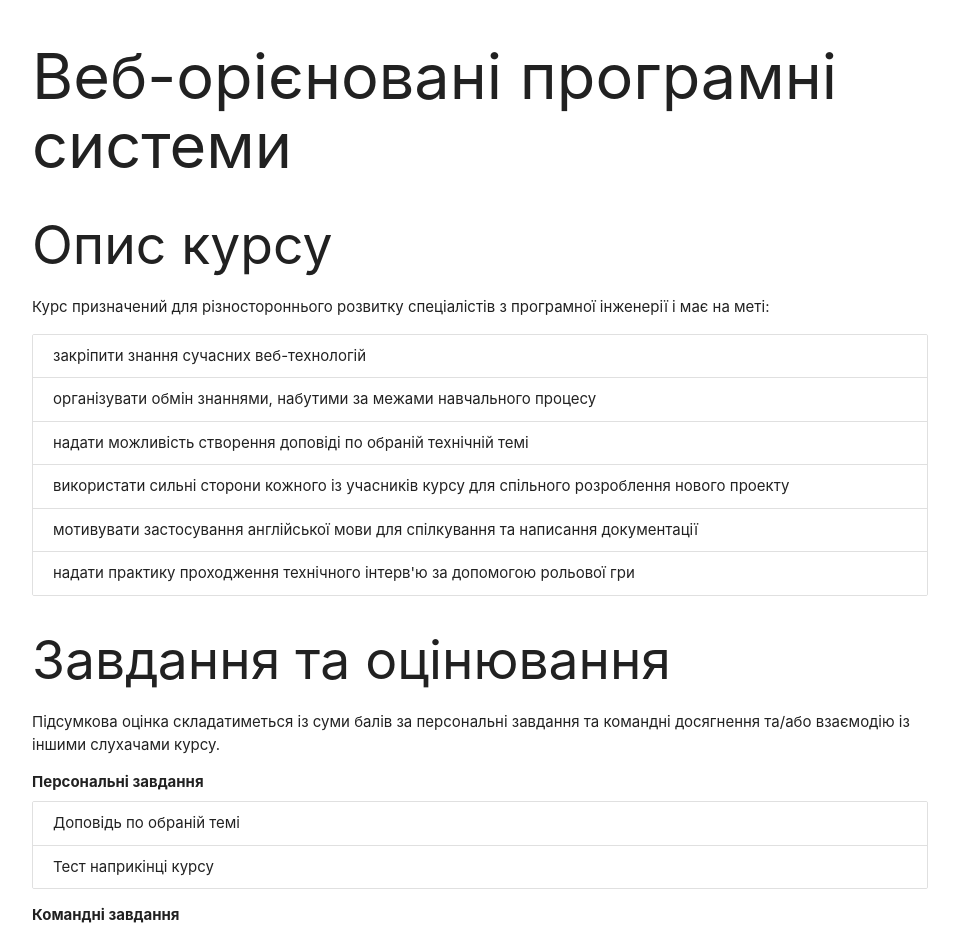
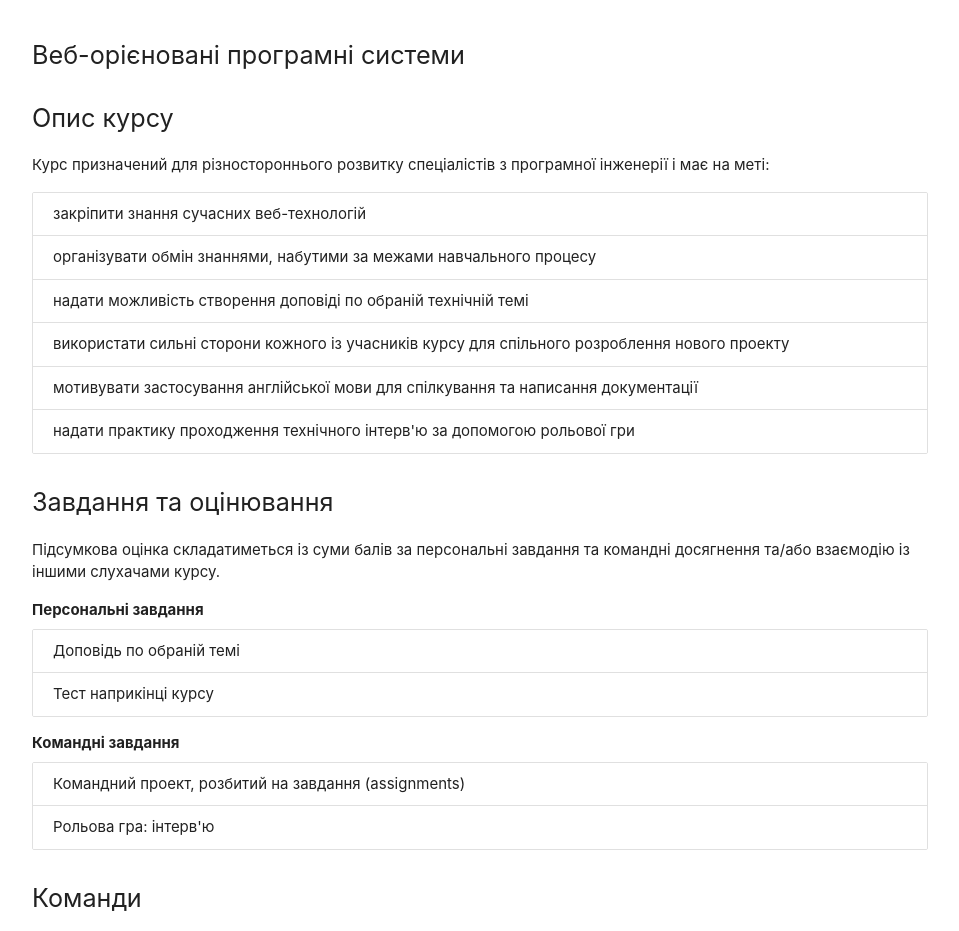
Before and after one commit to progbase/woss, a website: page index.html in a window 1280 px wide. Shown: the top 931 px of the page, without its empty margins (160-1119 px from the left). Drawn offline with nearby package versions, Linux system fonts and the light colour scheme.

Commit message:
flow text headers

```diff
--- a/index.html
+++ b/index.html
@@ -6,7 +6,7 @@
     <meta charset="utf-8">
 
     <title>WOSS</title>
-    <meta name="description" content="WOSS">
+    <meta name="description" content="Курс &quot;Веб-орієновані програмні системи&quot;">
     <meta name="author" content="Ruslan Hadyniak">
 
     <!--Import Google Icon Font-->
@@ -23,9 +23,9 @@
 
 <body>
     <div class="container">
-        <h1>Веб-орієновані програмні системи</h1>
+        <h1 class="flow-text">Веб-орієновані програмні системи</h1>
 
-        <h2>Oпис курсу</h2>
+        <h2 class="flow-text">Oпис курсу</h2>
         <p>
             Курс призначений для різностороннього розвитку спеціалістів з програмної інженерії і має на меті:
         </p>
@@ -40,7 +40,7 @@
             <li class="collection-item">надати практику проходження технічного інтерв'ю за допомогою рольової гри</li>
         </ul>
 
-        <h2>Завдання та оцінювання</h2>
+        <h2 class="flow-text">Завдання та оцінювання</h2>
         <p>
             Підсумкова оцінка складатиметься із суми балів за персональні завдання та командні досягнення та/або
             взаємодію із іншими слухачами курсу.
@@ -56,7 +56,7 @@
             <li class="collection-item">Рольова гра: інтерв'ю</li>
         </ul>
 
-        <h2>Команди</h2>
+        <h2 class="flow-text">Команди</h2>
         <p>
             Студенти повинні самостійно сформувати команди з 2-4 учасників та обрати тип команди:
         </p>
@@ -76,7 +76,7 @@
             <li class="collection-item">прозорість взаємодії (за допомогою спеціальних сервісів чи звітів)</li>
         </ul>
 
-        <h2>Проектні завдання:</h2>
+        <h2 class="flow-text">Проектні завдання:</h2>
         <ul class="collection">
             <li class="collection-item"><a href="a/1.html">Assignment 1: Project web-site</a></li>
         </ul>
```
